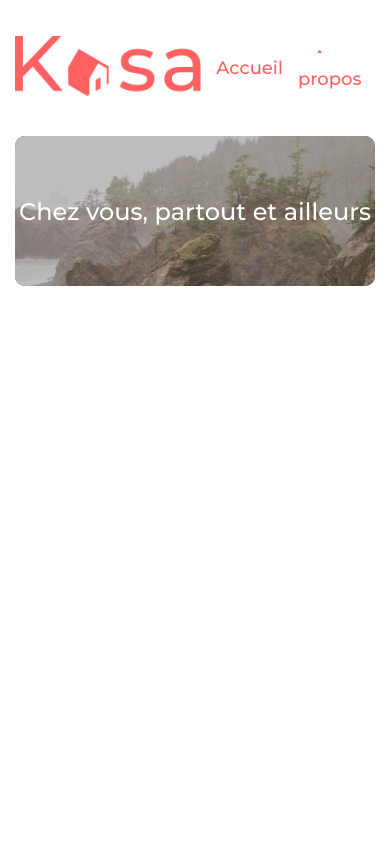
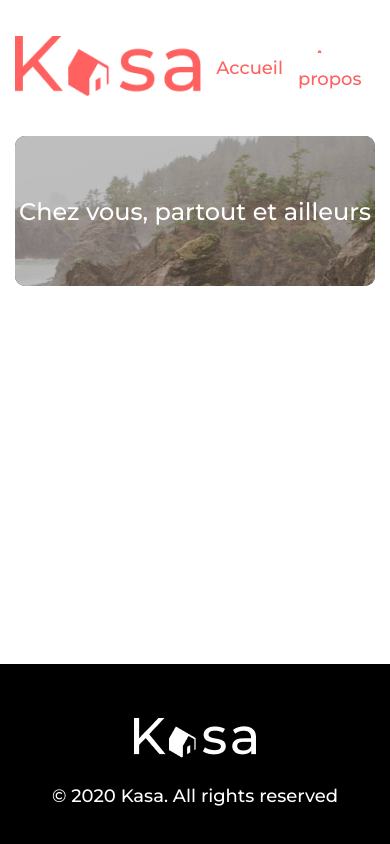
Before and after one commit to mulekick/ocr-kasa, a React (Create React App) app: page / in a window 390 px wide. Built offline with nearby package versions, Linux system fonts and the light colour scheme.

Commit message:
P11 update

```diff
--- a/src/js/components/slideshow.jsx
+++ b/src/js/components/slideshow.jsx
@@ -14,7 +14,7 @@ const
             // use state for conditional rendering ...
             [ position, setPosition ] = useState(0);
 
-        return <div className="container cover">
+        return <div className="container slideshow">
             {
                 // conditional rendering of slideshow buttons ...
                 pictures.length > 1 ?
--- a/src/js/main.jsx
+++ b/src/js/main.jsx
@@ -5,6 +5,7 @@ import ErrorPage from "./pages/error.jsx";
 
 // webpack allows direct import of assets in js files ...
 import logo from "../img/logo-kasa.png";
+import footer from "../img/logo-kasa-footer.png";
 
 const
     // init app
@@ -13,6 +14,7 @@ const
             // extract props
             {error} = props;
 
+        // return <>....</> as an alternative
         return <div>
             <header>
                 <Link to={ `` }>
@@ -33,6 +35,10 @@ const
                 */
                 error ? <ErrorPage message="an error occured :"/> : <Outlet />
             }
+            <footer>
+                <img src={ footer } alt="footer" />
+                <p>© 2020 Kasa. All rights reserved</p>
+            </footer>
         </div>;
     };
 
--- a/src/js/router.jsx
+++ b/src/js/router.jsx
@@ -62,7 +62,8 @@ const
             // a single component ...
             children: [ {
                 // default outlet for route / (homepage)
-                path: ``,
+                // path: ``,
+                index: true,
                 element: <Home />,
                 // load ads list
                 loader: loadLocationsList
--- a/src/scss/breakpoints.scss
+++ b/src/scss/breakpoints.scss
@@ -4,15 +4,11 @@
 /* ================= MOBILE STYLES ================== */
 @media (max-width: 768px) {
 
+    /* ========== GENERAL STYLES ========== */
     body {
         // style overrides
         width: unset;
         margin: unset;
-    }
-
-    main {
-        // style overrides
-        padding: 0 15px;
     }
 
     header {
@@ -29,17 +25,21 @@
         }
     }
 
-    div.banner {
+    main {
         // style overrides
-        border-radius: 10px;
-        span {
-            font-size: $font_medium;
-        }
+        padding: 0 15px;
+    }
 
-        img {
-            height: 150px;
-        }
+    footer {
+        // style overrides
+        width: 100%;
+        margin: 0;
+        font-size: $font_small;
     }
+
+    /* ======= PAGE SPECIFIC STYLES ======= */
+
+    // home page
 
     div.gallery {
         // style overrides
@@ -64,23 +64,7 @@
         }
     }
 
-    div.cover {
-        // style overrides
-        height: 300px;
-        margin-bottom: 20px;
-
-        > div {
-            margin-bottom: -300px;
-
-            > img {
-                height: 35px;
-
-                &:hover {
-                    cursor: pointer;
-                }
-            }
-        }
-    }
+    // details page
 
     div.details {
         // ad details
@@ -135,6 +119,59 @@
         }
     }
 
+    // error page
+
+    div.error {
+        // style overrides
+        min-height: 500px;
+
+        h1 {
+            @include span($size: 100px, $weight: 700, $color: $color_font_primary)
+        }
+
+        h4 {
+            text-align: center;
+            width: 80%;
+        }
+    }
+    /* ==== COMPONENT SPECIFIC STYLES ===== */
+
+    // image banner
+
+    div.banner {
+        // style overrides
+        border-radius: 10px;
+        span {
+            font-size: $font_medium;
+        }
+
+        img {
+            height: 150px;
+        }
+    }
+
+    // slideshow
+
+    div.slideshow {
+        // style overrides
+        height: 300px;
+        margin-bottom: 20px;
+
+        > div {
+            margin-bottom: -300px;
+
+            > img {
+                height: 35px;
+
+                &:hover {
+                    cursor: pointer;
+                }
+            }
+        }
+    }
+
+    // accordion
+
     div.about .accordion {
         // style overrides
         width: 100%;
--- a/src/scss/main.scss
+++ b/src/scss/main.scss
@@ -5,7 +5,13 @@ body {
     width: 1240px;
     // remove default margin
     margin: 0 calc((100% - 1240px) / 2);
+
+    > #root > div:first-of-type {
+        margin-bottom: 180px;
+    }
 }
+
+/* ========== GENERAL STYLES ========== */
 
 header {
     // content layout management
@@ -39,32 +45,27 @@ main {
     @include box();
 }
 
+footer {
+    @include flex();
+    @include box($width: 1210px, $height: 180px, $backcolor: #000000, $radius: unset);
+    @include span($margin: 0 15px, $color: $color_font_secondary);
+
+    // style overrides
+    position: fixed;
+    z-index: 1;
+    bottom: 0;
+    padding-top: 50px;
+}
+
 div.container {
     // content layout management
     @include flex($align: center, $justify: center);
     @include box($width: 100%, $height: fit-content, $padding: 0, $backcolor: unset, $radius: 25px);
 }
 
-div.banner {
-    // style overrides
-    margin-bottom: 20px;
-    background-color: #000000;
-    mix-blend-mode: darken;
+/* ======= PAGE SPECIFIC STYLES ======= */
 
-    span {
-        @include span($color: $color_font_secondary, $size: $font_large);
-        // style overrides
-        position: absolute;
-        z-index: 1;
-    }
-
-    img {
-        @include box($width: 100%, $height: 100%, $padding: 0, $backcolor: unset, $radius: inherit);
-        // style overrides
-        object-fit: cover;
-        opacity: 0.75;
-    }
-}
+// home page
 
 div.gallery {
     // style overrides
@@ -110,43 +111,7 @@ div.gallery {
     }
 }
 
-div.cover {
-    // style overrides
-    height: 450px;
-    margin-bottom: 20px;
-
-    > div {
-        // content layout management
-        @include flex($direction: row, $align: center, $justify: space-between);
-        @include box($width: inherit, $height: inherit, $padding: unset, $backcolor: unset, $radius: unset);
-        // style overrides
-        margin-bottom: -450px;
-        z-index: 1;
-
-        > img {
-            // style overrides
-            margin: 0 15px;
-
-            &:hover {
-                cursor: pointer;
-            }
-        }
-
-        > span {
-            // content layout management
-            @include flex($align: center, $justify: flex-end);
-            @include box($height: 100%, $padding: 10px, $backcolor: unset, $radius: unset);
-            @include span($color: $color_font_secondary, $size: $font_medium);
-        }
-    }
-
-    > img {
-        @include box($width: 100%, $height: 100%, $padding: 0, $backcolor: unset, $radius: inherit);
-        // style overrides
-        object-fit: cover;
-        opacity: 0.75;
-    }
-}
+// details page
 
 div.details {
     // style overrides
@@ -236,6 +201,8 @@ div.details {
     }
 }
 
+// error page
+
 div.error {
     h1 {
         @include span($size: 350px, $weight: 500, $color: $color_font_primary)
@@ -249,6 +216,73 @@ div.error {
         @include span($margin: 185px 0 0 0, $size: $font_small, $weight: 500, $color: $color_font_primary)
     }
 }
+
+/* ==== COMPONENT SPECIFIC STYLES ===== */
+
+// image banner
+
+div.banner {
+    // style overrides
+    margin-bottom: 20px;
+    background-color: #000000;
+    mix-blend-mode: darken;
+
+    span {
+        @include span($color: $color_font_secondary, $size: $font_large);
+        // style overrides
+        position: absolute;
+        z-index: 1;
+    }
+
+    img {
+        @include box($width: 100%, $height: 100%, $padding: 0, $backcolor: unset, $radius: inherit);
+        // style overrides
+        object-fit: cover;
+        opacity: 0.75;
+    }
+}
+
+// slideshow
+
+div.slideshow {
+    // style overrides
+    height: 450px;
+    margin-bottom: 20px;
+
+    > div {
+        // content layout management
+        @include flex($direction: row, $align: center, $justify: space-between);
+        @include box($width: inherit, $height: inherit, $padding: unset, $backcolor: unset, $radius: unset);
+        // style overrides
+        margin-bottom: -450px;
+        z-index: 1;
+
+        > img {
+            // style overrides
+            margin: 0 15px;
+
+            &:hover {
+                cursor: pointer;
+            }
+        }
+
+        > span {
+            // content layout management
+            @include flex($align: center, $justify: flex-end);
+            @include box($height: 100%, $padding: 10px, $backcolor: unset, $radius: unset);
+            @include span($color: $color_font_secondary, $size: $font_medium);
+        }
+    }
+
+    > img {
+        @include box($width: 100%, $height: 100%, $padding: 0, $backcolor: unset, $radius: inherit);
+        // style overrides
+        object-fit: cover;
+        opacity: 0.75;
+    }
+}
+
+// accordion
 
 div.accordion {
     // content layout management
--- a/src/scss/variables.scss
+++ b/src/scss/variables.scss
@@ -1,6 +1,6 @@
 @charset "utf-8";
 // import Montserrat from google font
-@import url('https://fonts.googleapis.com/css2?family=Montserrat:wght@300;500&display=swap');
+@import url('https://fonts.googleapis.com/css2?family=Montserrat:wght@300;500;700&display=swap');
 
 // ================ SCSS VARIABLES ==================
 
```
Also changed, not shown: src/img/logo-kasa-footer.png (added).
